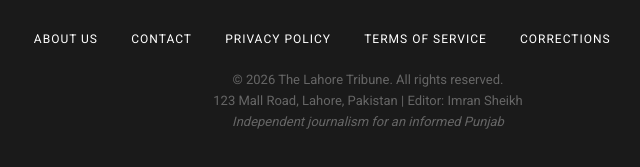
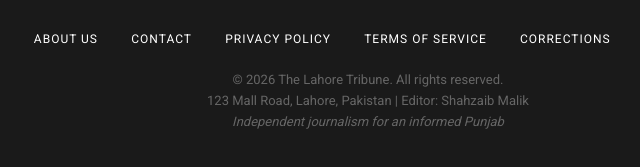
Before and after one commit to John1701708/Whoisdaim, a plain HTML site: page index.html in a window 1280 px wide. Shown: the part 7842-8009 px from the top of the page, 272-912 px from the left. Drawn offline with Linux system fonts and the light colour scheme.

Commit message:
Update index.html

```diff
--- a/index.html
+++ b/index.html
@@ -717,7 +717,7 @@
         </div>
         <div class="copyright">
             © 2026 The Lahore Tribune. All rights reserved.<br>
-            123 Mall Road, Lahore, Pakistan | Editor: Imran Sheikh<br>
+            123 Mall Road, Lahore, Pakistan | Editor: Shahzaib Malik<br>
             <em>Independent journalism for an informed Punjab</em>
         </div>
     </footer>
```
